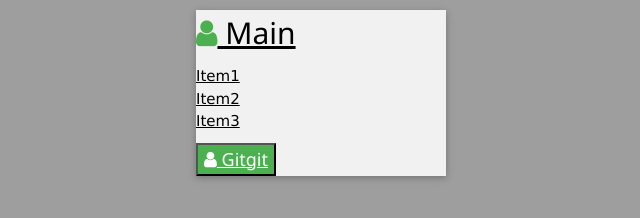
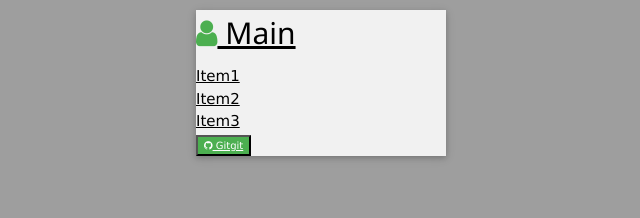
Before and after one commit to L4brax/Frame, a website: page index.html in a window 1280 px wide. Shown: the whole page, without its empty margins (60-700 px from the left). Drawn offline with nearby package versions, Linux system fonts and the light colour scheme; some packages are replaced by stand-ins of ours; no server answers.

Commit message:
merge commit.

```diff
--- a/app/controllers.js
+++ b/app/controllers.js
@@ -15,8 +15,8 @@ app.controller("contentCtrl", function($scope, $http, $routeParams){
         if (frameDataf[i].name == routeParams.name) {
           return frameDataf[i].content;
         }
-      };
-    }
+      }
+    };
     $scope.itemContent = content(frameData,$routeParams);
     $scope.itemName = $routeParams.name;
   });
--- a/index.html
+++ b/index.html
@@ -18,12 +18,12 @@
         <div ng-repeat="path in paths">
           <a href="#/path/{{path.name}}">{{path.name}}</a>
         </div>
-        <h5 ng-if="mainItems.github.name">
-          <button class="w3-btn-block w3-green w3-hover-light-grey"><a href="{{mainItems.github.link}}">
-            <i class="fa fa-user"></i>
-             {{mainItems.github.name}}
+        <div ng-if="mainItems.github.name">
+          <button class="w3-btn-block w3-tiny w3-green w3-hover-light-grey"><a href="{{mainItems.github.link}}">
+              <i class="fa fa-github"></i>
+              {{mainItems.github.name}}
           </a></button>
-        </h5>
+        </div>
       </div>
     </div>
     <div ng-view class="w3-main w3-container w3-col l6" style="margin-left:250px;">
```
